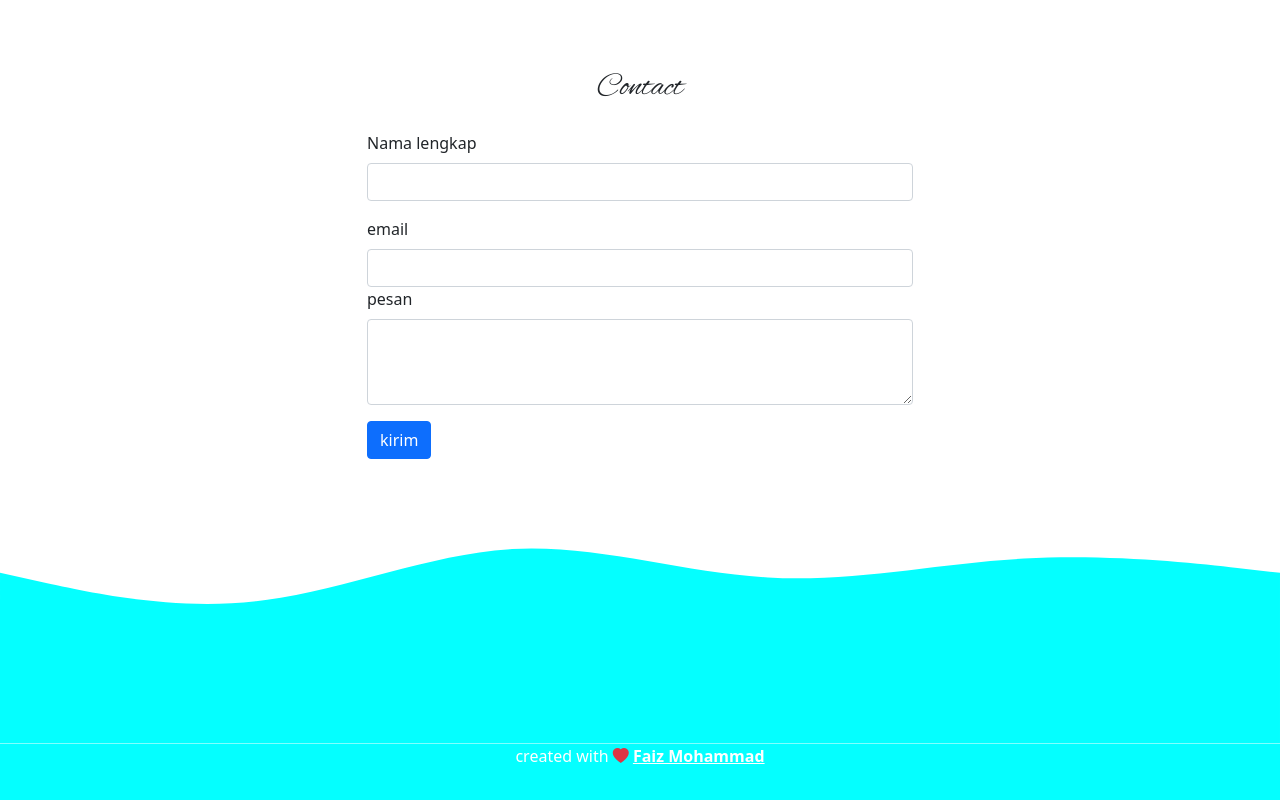
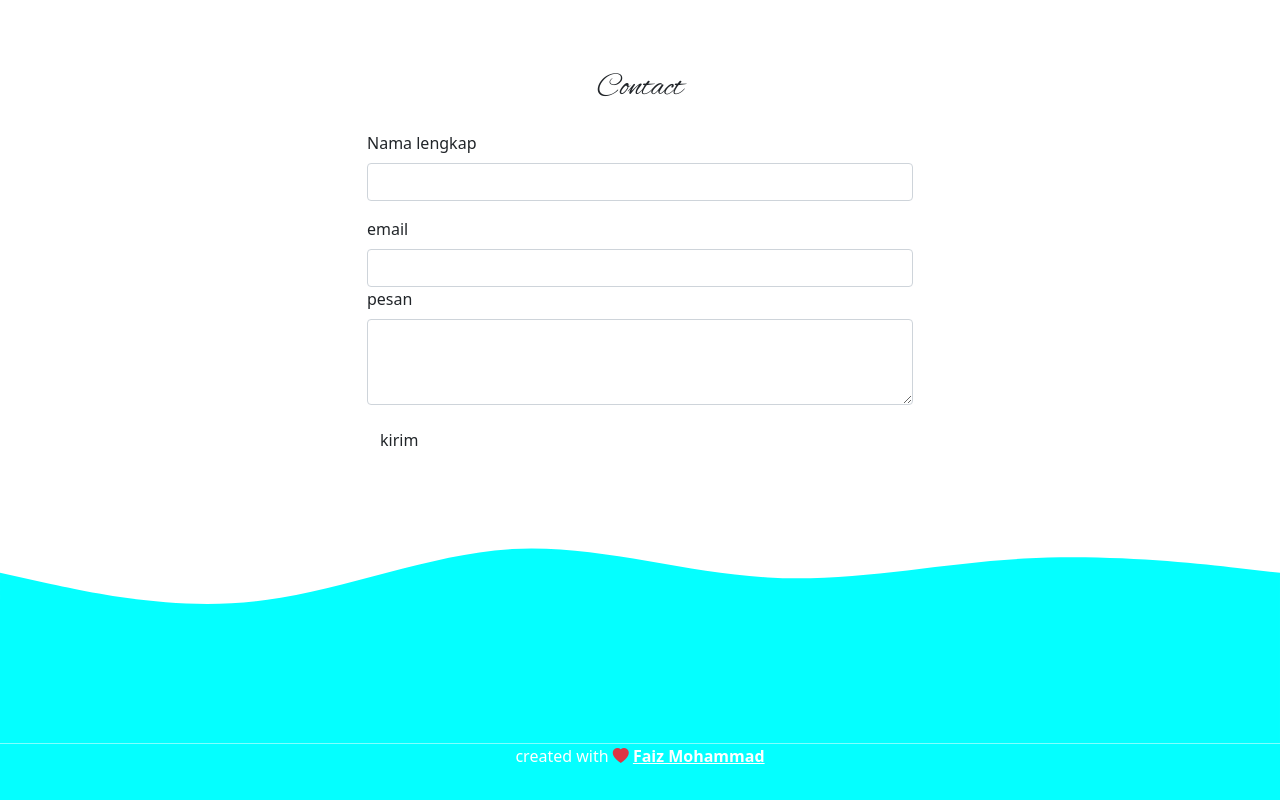
Before and after one commit to faizmeza03/faizmeza03.github.io, a plain HTML site: page index.html in a window 1280 px wide. Shown: the part 2196-2996 px from the top of the page. Drawn offline with nearby package versions, Linux system fonts and the light colour scheme.

Commit message:
Update index.html
merubah bottom

```diff
--- a/index.html
+++ b/index.html
@@ -135,7 +135,7 @@
                     <label for="pesan" class="form-label">pesan</label>
                     <textarea class="form-control" id="pesan" rows="3"></textarea>
                   </div>
-               <button type="submit" class="btn btn-primary ">kirim</button>
+               <button type="submit" class="btn btn-succes ">kirim</button>
               </form>
             </div>
            </div>
```
